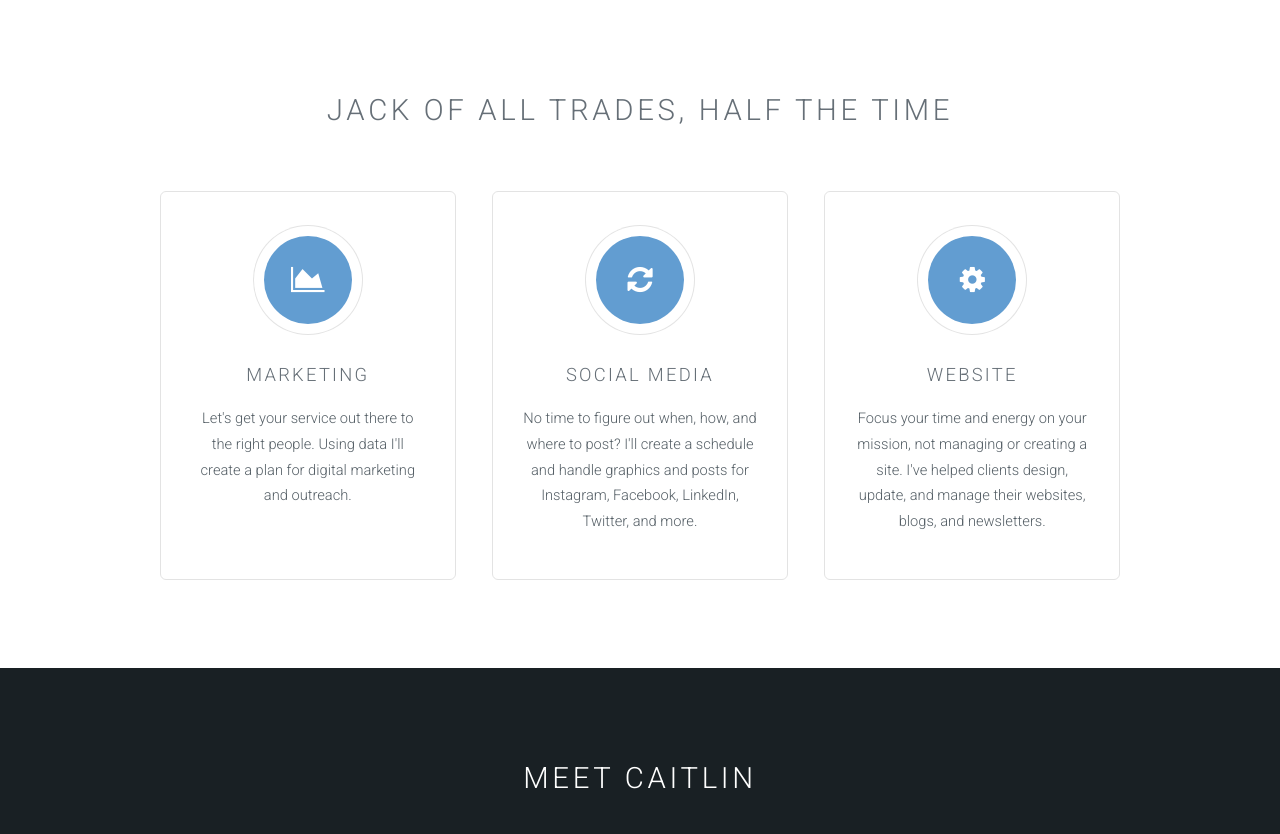
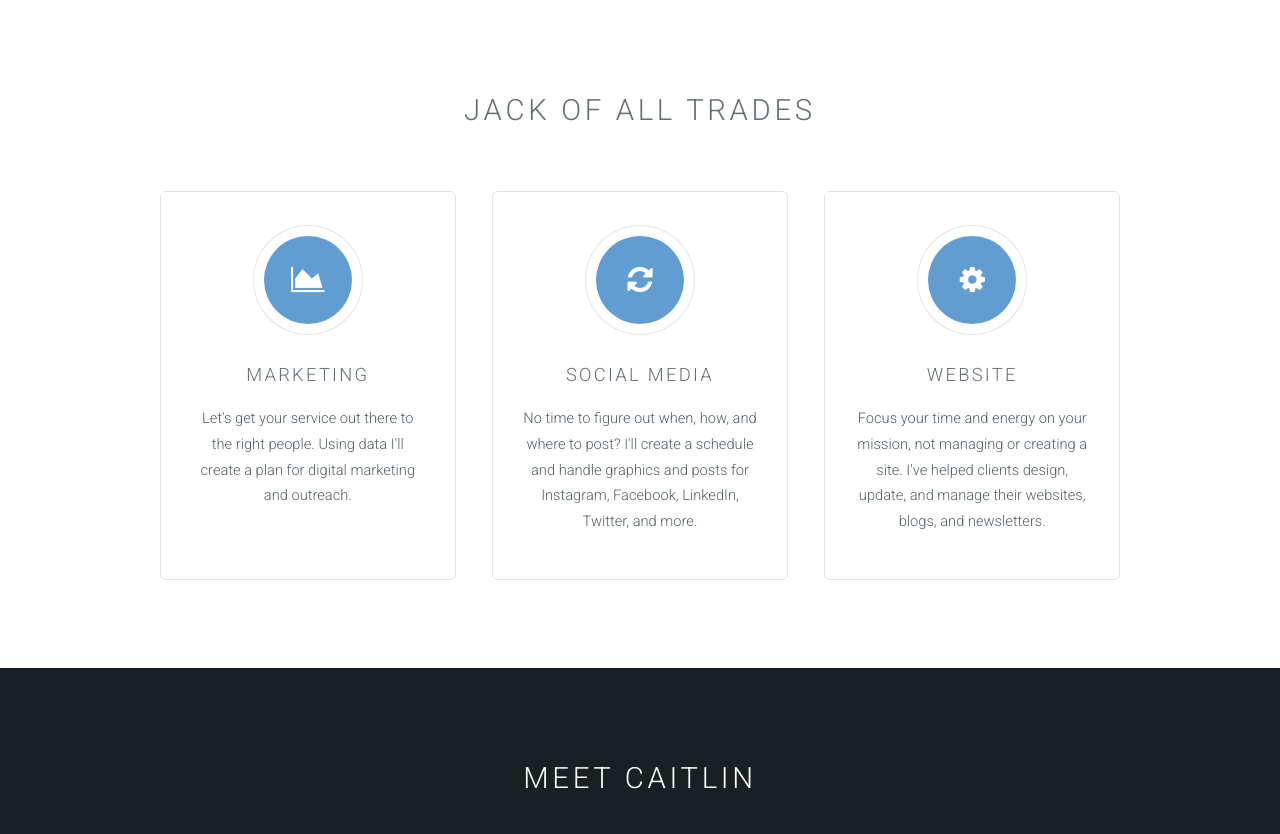
Before and after one commit to bycait/bycait.github.io, a Jekyll site: the page built from index.html, in a window 1280 px wide and 1400 px high. Shown: the part 315-1149 px from the top of the window. Built offline with Jekyll 4.4.1, drawn with Linux system fonts in a browser that asks for light colours; some of the changed text lies outside the part shown; grey boxes are pictures that could not be loaded.

Commit message:
Update index.html

```diff
--- a/index.html
+++ b/index.html
@@ -5,7 +5,7 @@
 		<!-- One -->
 			<section id="one" class="wrapper style1">
 				<header class="major">
-					<h2>Jack of All Trades, half the time</h2>
+					<h2>Jack of All Trades</h2>
 				</header>
 				<div class="container">
 					<div class="row">
@@ -44,18 +44,9 @@
 					<div class="row">
 						<div class="6u">
 							<section class="special">
-								<class="image fit"><img src="images/pic01.jpg.png" width="400" height="240" alt="ByCait Artist Painting" /></a>
+								<class="image fit"><img src="images/pic01.jpg.png" width="100%" height="240" alt="ByCait Artist Painting" /></a>
 								<h3>My Vision</h3>
 								<p>I have a passion for helping education organizations, small businesses, and non-profits have the freedom to focus on what they do best by supporting and managing any digital work surrounding their websites and marketing. No task is too small, it's something that I enjoy and find ease with. I enjoy simplifying a chaotic to-do list into something actionable. My aim is to be efficient and to remove a worry.
-								</p>
-
-							</section>
-						</div>
-						<div class="6u">
-							<section class="special">
-								<class="image fit"><img src="images/pic02.jpg" width="400" height="240" alt="ByCait Artist Painting" /></a>
-								<h3>Let's Talk</h3>
-								<p>Even if it's just a quick question.</p>
 								<ul class="actions">
 									<li><a href="mailto:info@digitalmanagement.us" class="button alt">Email Me</a></li>
 								</ul>
@@ -63,6 +54,7 @@
 
 							</section>
 						</div>
+
 					</div>
 				</div>
 			</section>
@@ -82,7 +74,7 @@
 										<li><a href="https://www.brilliantmedicine.co/" target="_blank">Brilliant Medicine</a></li>
 									        <li><a href="https://www.fusionkungfu.com/home.html" target="_blank">Fusion Kung Fu</a></li>
 										<li><a href="https://www.fleurlarsenfacilitation.com/" target="_blank">Fleur Larsen Facilitation</a></li>
-										<li><a href="https://www.ourstoryhub.org/" target="_blank">Our Story Hub</a><li>
+										<li><a href="https://www.ourstoryhub.org/" target="_blank">Our Story Hub</a></li>
 									</ul>
 								</p>
 							</section>
```
